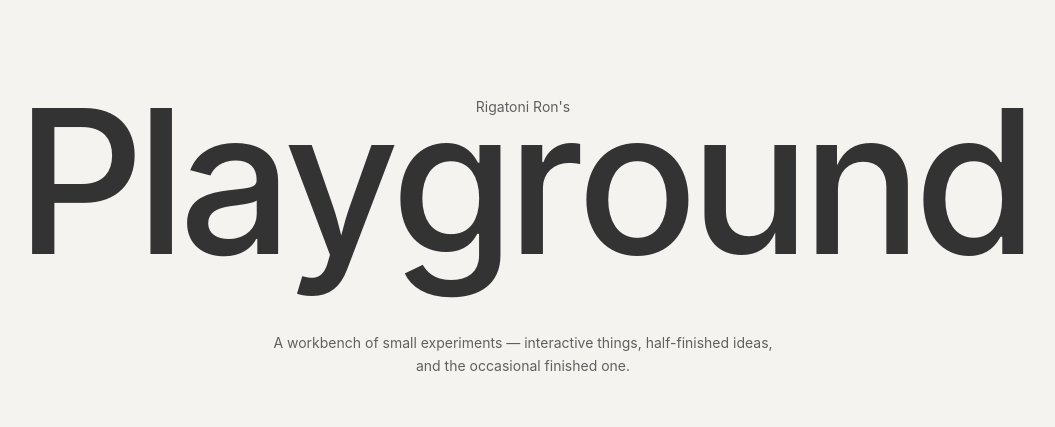
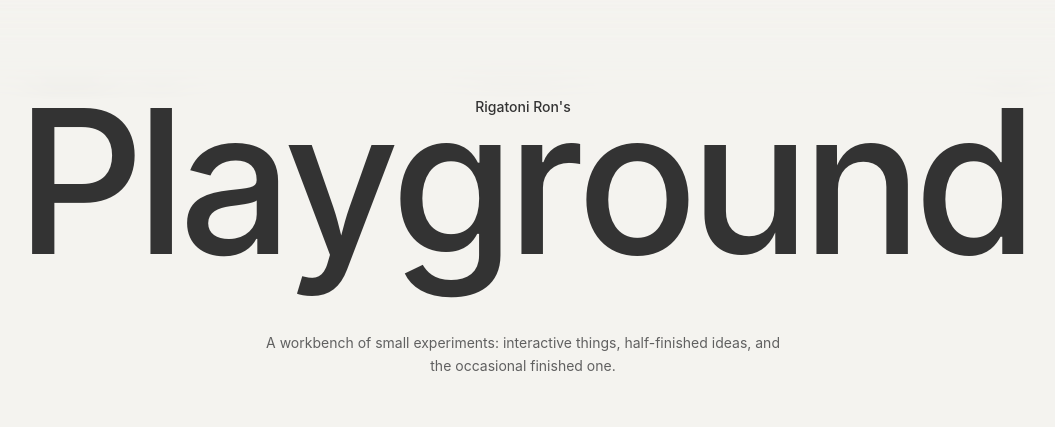
Before and after one commit to Rigatoni-Ron/Portfolio-3, a React (Vite) app: page / in a window 1280 px wide. Shown: the top 427 px of the page, without its empty margins (117-1172 px from the left). Built offline with nearby package versions, Linux system fonts and the light colour scheme.

Commit message:
Edge blue added around viewport

```diff
--- a/src/App.jsx
+++ b/src/App.jsx
@@ -2,6 +2,7 @@ import { useCallback, useState } from 'react';
 import Header from './components/Header.jsx';
 import CardGrid from './components/CardGrid.jsx';
 import IframeStage from './components/IframeStage.jsx';
+import EdgeBlur from './components/EdgeBlur.jsx';
 import { projects } from './data/projects.js';
 import styles from './App.module.css';
 
@@ -32,6 +33,7 @@ export default function App() {
         onSelect={setSelectedId}
         onClose={() => setSelectedId(null)}
       />
+      <EdgeBlur />
     </div>
   );
 }
--- /dev/null
+++ b/src/components/EdgeBlur.jsx
@@ -0,0 +1,5 @@
+import styles from './EdgeBlur.module.css';
+
+export default function EdgeBlur() {
+  return <div className={styles.edge} aria-hidden />;
+}
--- /dev/null
+++ b/src/components/EdgeBlur.module.css
@@ -0,0 +1,20 @@
+.edge {
+  position: fixed;
+  inset: 0;
+  pointer-events: none;
+  z-index: 80;
+  backdrop-filter: blur(18px);
+  -webkit-backdrop-filter: blur(18px);
+  mask-image:
+    linear-gradient(to bottom, black 0, transparent 100px),
+    linear-gradient(to top, black 0, transparent 100px),
+    linear-gradient(to right, black 0, transparent 100px),
+    linear-gradient(to left, black 0, transparent 100px);
+  -webkit-mask-image:
+    linear-gradient(to bottom, black 0, transparent 100px),
+    linear-gradient(to top, black 0, transparent 100px),
+    linear-gradient(to right, black 0, transparent 100px),
+    linear-gradient(to left, black 0, transparent 100px);
+  mask-composite: add;
+  -webkit-mask-composite: source-over;
+}
--- a/src/components/Header.jsx
+++ b/src/components/Header.jsx
@@ -37,7 +37,7 @@ export default function Header() {
         ))}
       </h1>
       <p className={styles.sub}>
-        A workbench of small experiments — interactive things, half-finished ideas, and the occasional finished one.
+        A workbench of small experiments: interactive things, half-finished ideas, and the occasional finished one.
       </p>
     </header>
   );
--- a/src/components/Header.module.css
+++ b/src/components/Header.module.css
@@ -12,8 +12,9 @@
   margin: 0;
   font-family: var(--font-sans);
   font-size: 14px;
+  font-weight: 500;
   line-height: 1.6;
-  color: var(--text-700);
+  color: var(--text-900);
 }
 
 .title {
--- a/src/data/projects.js
+++ b/src/data/projects.js
@@ -13,7 +13,7 @@ export const projects = [
     title: '3D Shape Animator',
     tags: ['Three.js', 'WebGL', 'motion'],
     description:
-      'Interactive scene for sculpting and animating primitive 3D shapes — drag, morph, and watch them respond in real time.',
+      'Interactive scene for sculpting and animating primitive 3D shapes. Drag, morph, and watch them respond in real time.',
     iframeSrc: '/projects/shape-animator/index.html',
     canvasBg: '#f5f3f1',
   },
```
